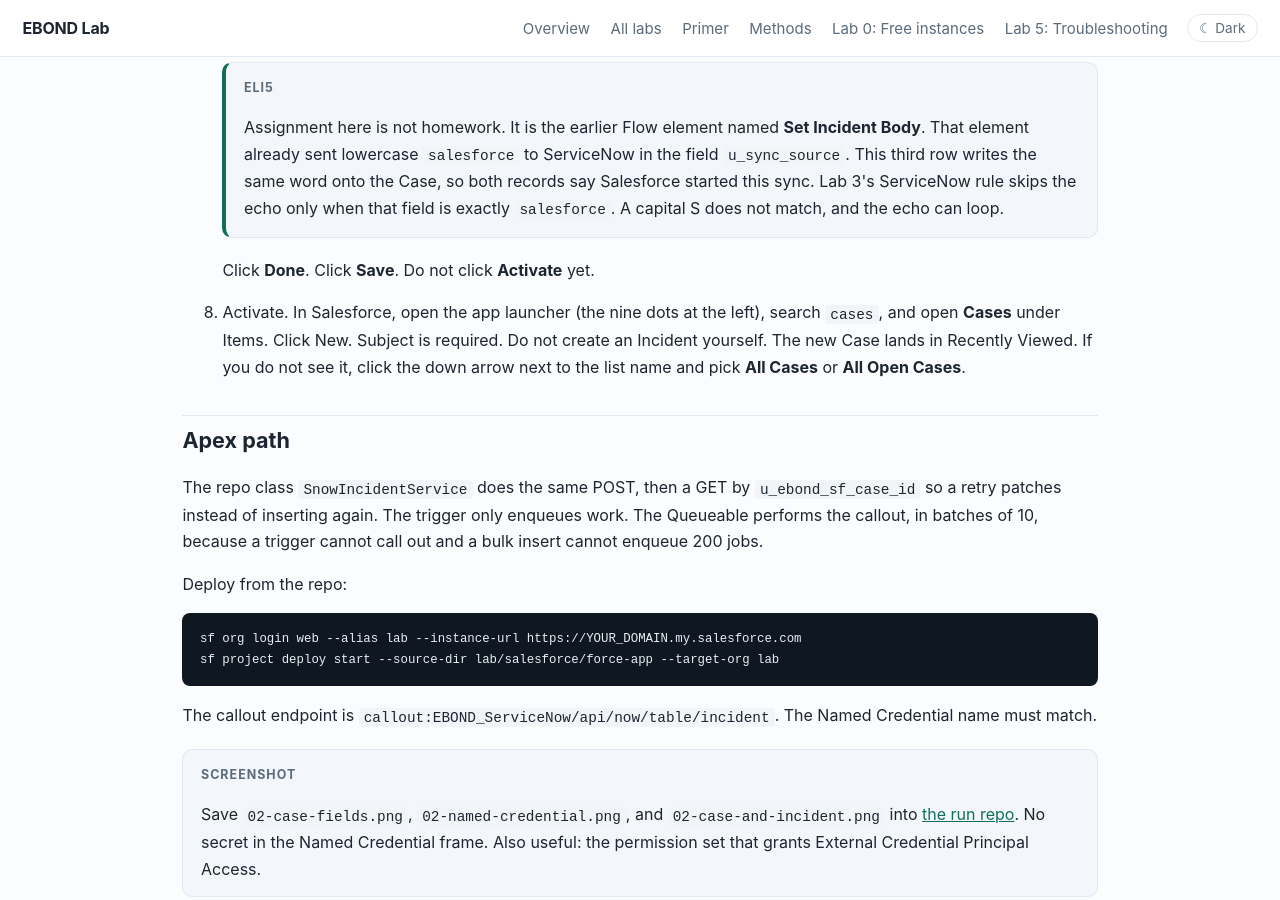
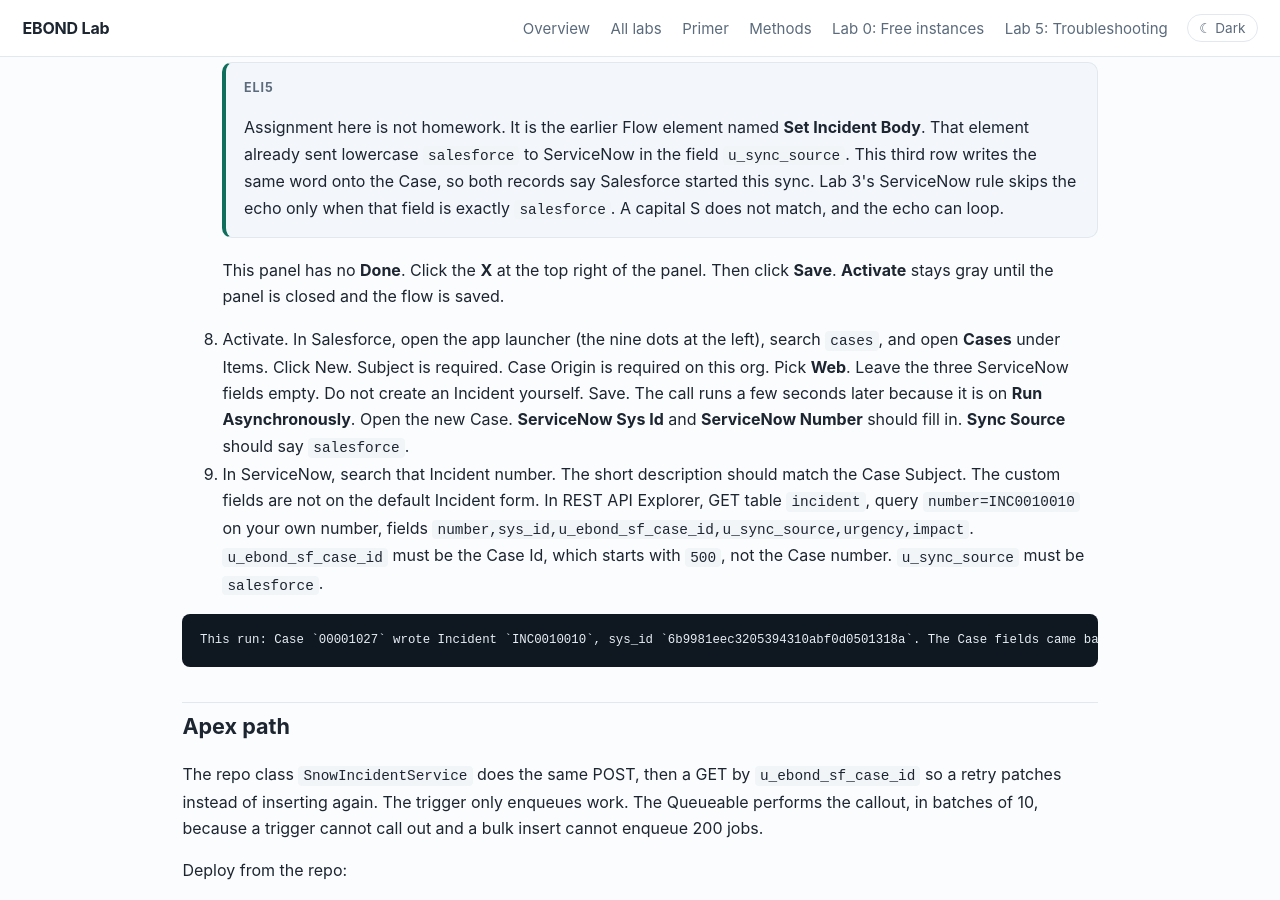
Before and after one commit to eltonaguiar/EBOND_ServiceNowSalesforce, a Jekyll site: the page built from site/labs/02-salesforce-to-snow.md, in a window 1280 px wide and 900 px high, scrolled down 11154 px. Built offline with Jekyll 4.4.1, drawn with Linux system fonts in a browser that asks for light colours.

Commit message:
Record Case 00001027 created Incident INC0010010.

```diff
--- a/site/labs/02-salesforce-to-snow.md
+++ b/site/labs/02-salesforce-to-snow.md
@@ -330,8 +330,11 @@ Use this only if you picked Flow above.
     <p>Assignment here is not homework. It is the earlier Flow element named <strong>Set Incident Body</strong>. That element already sent lowercase <code>salesforce</code> to ServiceNow in the field <code>u_sync_source</code>. This third row writes the same word onto the Case, so both records say Salesforce started this sync. Lab 3's ServiceNow rule skips the echo only when that field is exactly <code>salesforce</code>. A capital S does not match, and the echo can loop.</p>
     </div>
 
-    Click **Done**. Click **Save**. Do not click **Activate** yet.
- 7. Activate. In Salesforce, open the app launcher (the nine dots at the left), search `cases`, and open **Cases** under Items. Click New. Subject is required. Do not create an Incident yourself. The new Case lands in Recently Viewed. If you do not see it, click the down arrow next to the list name and pick **All Cases** or **All Open Cases**.
+     This panel has no **Done**. Click the **X** at the top right of the panel. Then click **Save**. **Activate** stays gray until the panel is closed and the flow is saved.
+  7. Activate. In Salesforce, open the app launcher (the nine dots at the left), search `cases`, and open **Cases** under Items. Click New. Subject is required. Case Origin is required on this org. Pick **Web**. Leave the three ServiceNow fields empty. Do not create an Incident yourself. Save. The call runs a few seconds later because it is on **Run Asynchronously**. Open the new Case. **ServiceNow Sys Id** and **ServiceNow Number** should fill in. **Sync Source** should say `salesforce`.
+  8. In ServiceNow, search that Incident number. The short description should match the Case Subject. The custom fields are not on the default Incident form. In REST API Explorer, GET table `incident`, query `number=INC0010010` on your own number, fields `number,sys_id,u_ebond_sf_case_id,u_sync_source,urgency,impact`. `u_ebond_sf_case_id` must be the Case Id, which starts with `500`, not the Case number. `u_sync_source` must be `salesforce`.
+
+    This run: Case `00001027` wrote Incident `INC0010010`, sys_id `6b9981eec3205394310abf0d0501318a`. The Case fields came back filled. Impact and Urgency on the Incident form showed `3 - Low`, not the `2` the Flow sent. The id link is the proof. The choice values are a follow-up, not a failed create.
 
 ## Apex path {#apex}
 
```
